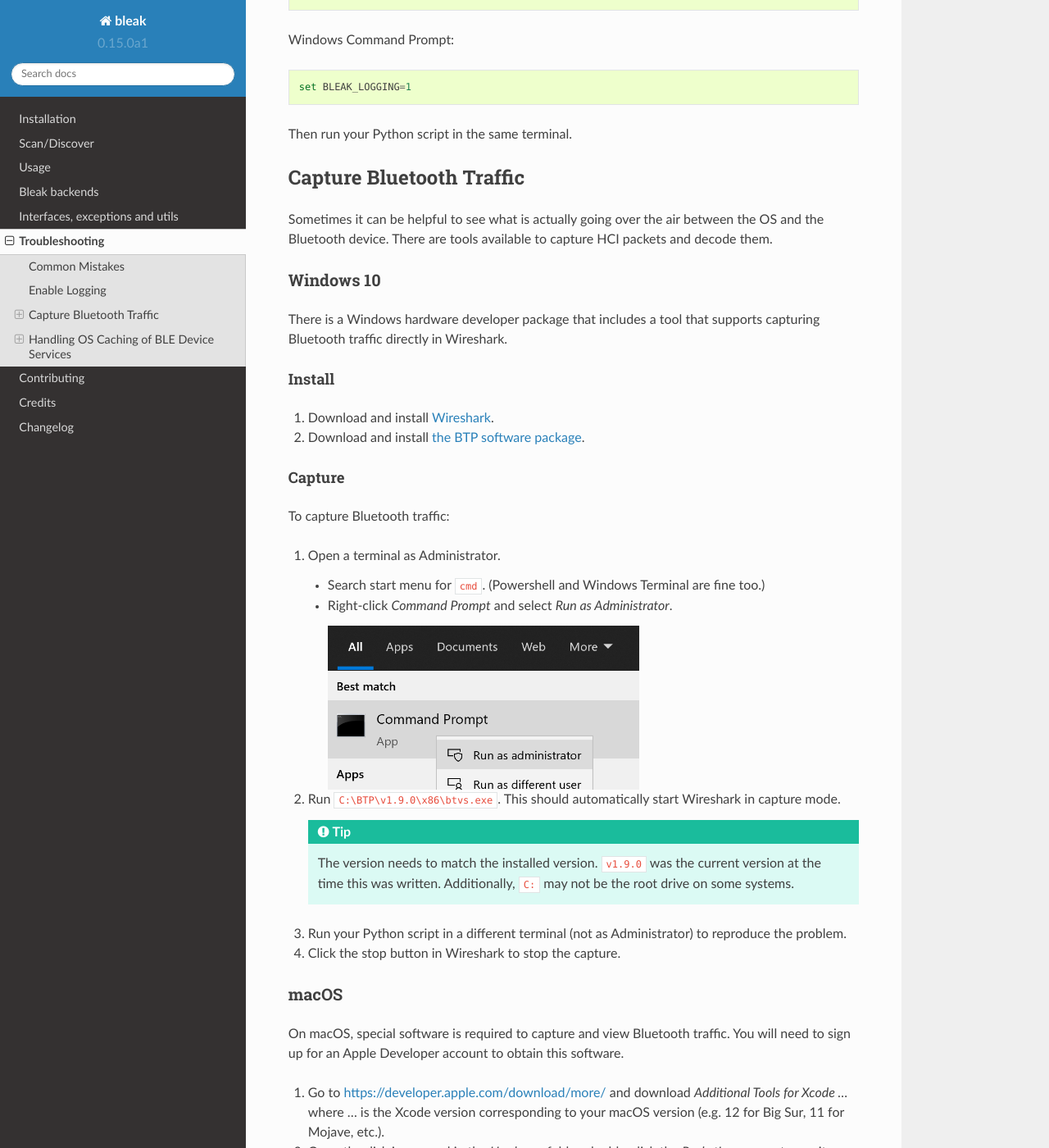
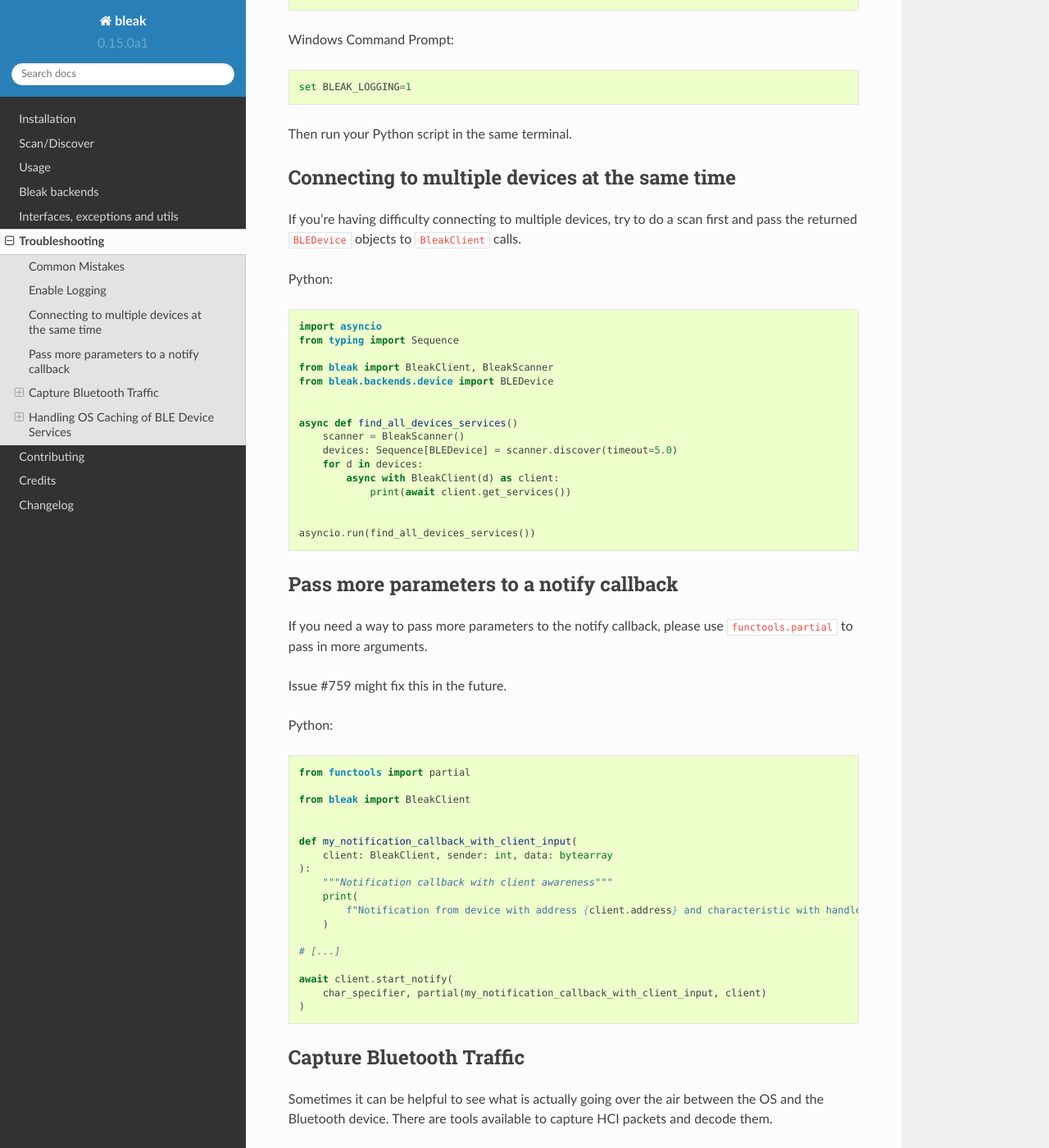
Before and after one commit to hbldh/bleak, a Sphinx documentation site: the page built from docs/troubleshooting.rst, in a window 1280 px wide and 1400 px high, scrolled down 774 px. Shown: the whole window at 82% size. Built offline with Sphinx 7.4.7 and the Read the Docs theme 2.0.0, drawn with Linux system fonts in a browser that asks for light colours.

Commit message:
Add a Multiple Device Troubleshooting Sections (#755)
* Add a Multiple Device Troubleshooting Sections

- Add information / tips to help with:
  - Connection issues to multiple devices
  - Pass more parameters to notify callback function

Fixes #754

```diff
--- a/docs/troubleshooting.rst
+++ b/docs/troubleshooting.rst
@@ -37,6 +37,63 @@ Windows Command Prompt::
 
 Then run your Python script in the same terminal.
 
+
+-----------------------------------------------
+Connecting to multiple devices at the same time
+-----------------------------------------------
+
+If you're having difficulty connecting to multiple devices, try to do a scan first and
+pass the returned ``BLEDevice`` objects to ``BleakClient`` calls.
+
+Python::
+
+    import asyncio
+    from typing import Sequence
+
+    from bleak import BleakClient, BleakScanner
+    from bleak.backends.device import BLEDevice
+
+
+    async def find_all_devices_services()
+        scanner = BleakScanner()
+        devices: Sequence[BLEDevice] = scanner.discover(timeout=5.0)
+        for d in devices:
+            async with BleakClient(d) as client:
+                print(await client.get_services())
+
+
+    asyncio.run(find_all_devices_services())
+
+
+-----------------------------------------
+Pass more parameters to a notify callback
+-----------------------------------------
+
+If you need a way to pass more parameters to the notify callback, please use
+``functools.partial`` to pass in more arguments.
+
+Issue #759 might fix this in the future.
+
+Python::
+
+    from functools import partial
+
+    from bleak import BleakClient
+
+
+    def my_notification_callback_with_client_input(
+        client: BleakClient, sender: int, data: bytearray
+    ):
+        """Notification callback with client awareness"""
+        print(
+            f"Notification from device with address {client.address} and characteristic with handle {client.services.get_characteristic(sender)}. Data: {data}"
+        )
+
+    # [...]
+
+    await client.start_notify(
+        char_specifier, partial(my_notification_callback_with_client_input, client)
+    )
 
 -------------------------
 Capture Bluetooth Traffic
```
